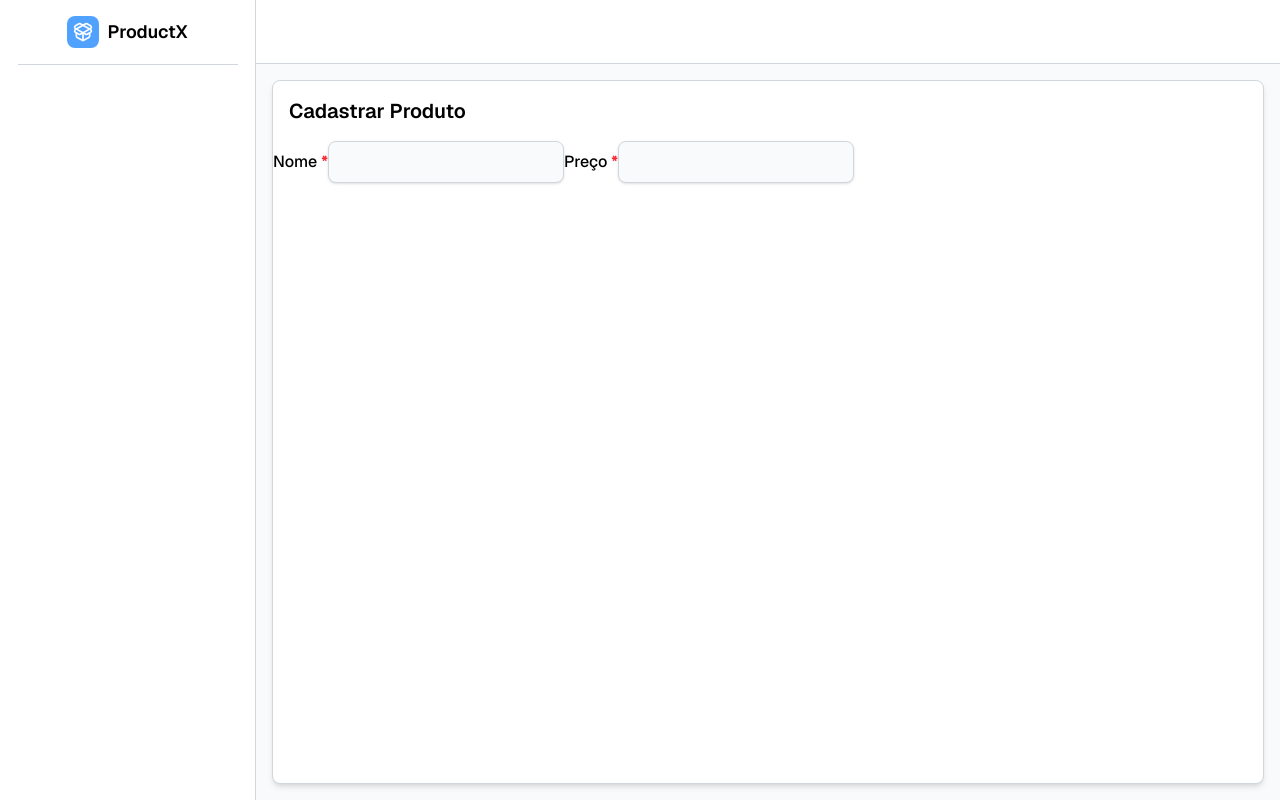
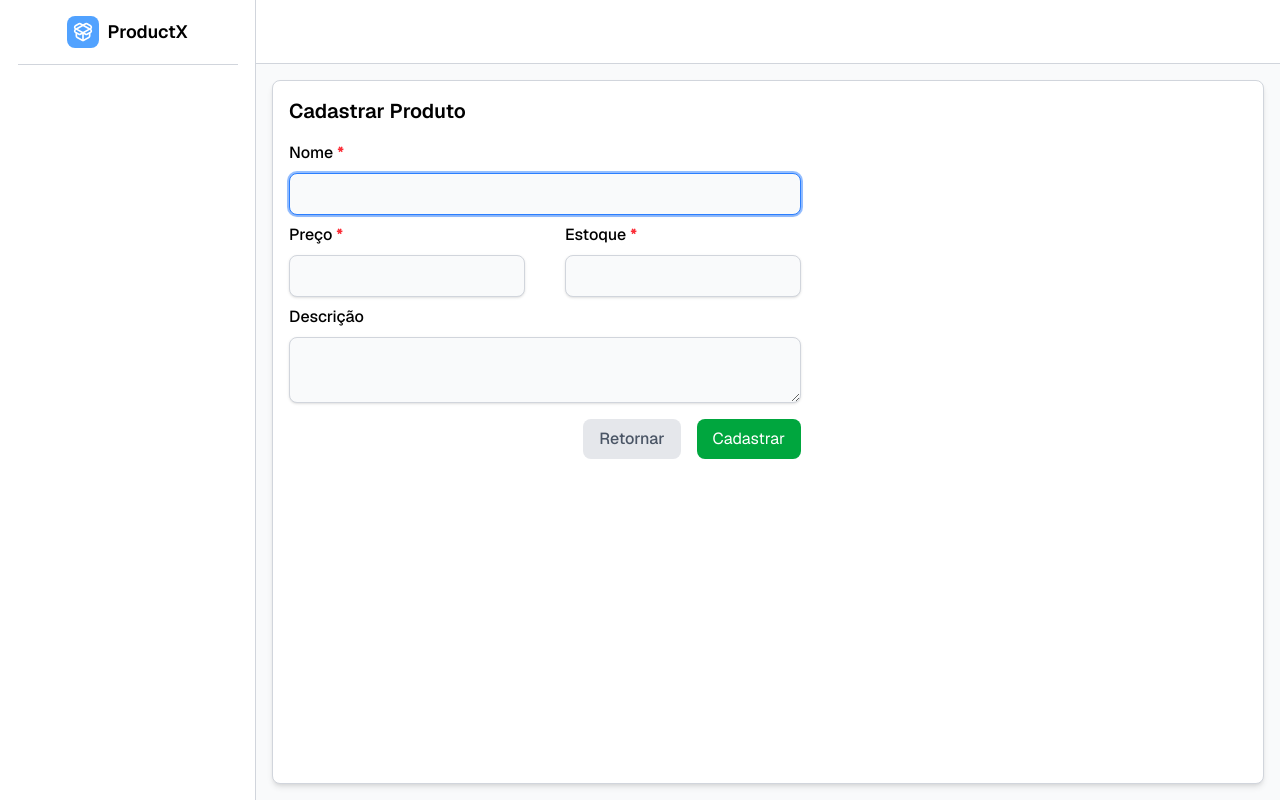
Before and after one commit to gustavoarantesdev/productX, a Next.js app: page /products/create in a window 1280 px wide. Built offline with nearby package versions, Linux system fonts and the light colour scheme.

Commit message:
feat: adiciona tela de formulário para cadastrar produto

```diff
--- a/src/app/products/create/page.tsx
+++ b/src/app/products/create/page.tsx
@@ -1,24 +1,82 @@
 import PageTitle from "@/components/ui/PageTitle";
-import { createProduct } from "../actions";
+import { createProduct } from "./actions";
+import Link from "next/link";
 
 export default function CreateProductPage() {
   return (
     <div>
       <PageTitle title="Cadastrar Produto" />
 
-      <form action={createProduct} className="gap-y-3 w-full flex flex-col">
-        <div className="">
-          <label htmlFor="name" className="font-medium mb-2">
-            Nome
-            <span className="font-bold text-red-500 ml-1">*</span>
-          </label>
-          <input type="text" id="name" required className="my-input" />
+      <form action={createProduct} className="flex w-full flex-col px-4">
+        <label htmlFor="name" className="mb-2 block font-medium">
+          Nome
+          <span className="ml-1 font-bold text-red-500">*</span>
+        </label>
+        <input
+          type="text"
+          name="name"
+          id="name"
+          required
+          className="my-input mb-2 w-lg"
+          autoFocus
+          autoComplete="off"
+        />
 
-          <label htmlFor="price" className="font-medium mb-2">
-            Preço
-            <span className="font-bold text-red-500 ml-1">*</span>
-          </label>
-          <input type="number" id="price" required className="my-input" />
+        <div className="mb-2 flex w-lg gap-x-4">
+          <div className="w-full">
+            <label htmlFor="price" className="mb-2 block font-medium">
+              Preço
+              <span className="ml-1 font-bold text-red-500">*</span>
+            </label>
+            <input
+              type="string"
+              name="price"
+              id="price"
+              required
+              className="my-input"
+              min={0}
+              autoComplete="off"
+            />
+          </div>
+
+          <div className="">
+            <label htmlFor="stock" className="mb-2 block font-medium">
+              Estoque
+              <span className="ml-1 font-bold text-red-500">*</span>
+            </label>
+            <input
+              type="number"
+              id="stock"
+              name="stock"
+              required
+              className="my-input"
+              min={0}
+            />
+          </div>
+        </div>
+
+        <label htmlFor="description" className="mb-2 block font-medium">
+          Descrição
+        </label>
+        <textarea
+          name="description"
+          id="description"
+          className="my-input mb-4 w-lg"
+        ></textarea>
+
+        <div className="flex w-lg justify-end gap-x-4">
+          <Link
+            href={"/products"}
+            className="my-transition flex w-fit cursor-pointer items-center rounded-lg bg-gray-200 px-4 py-2 font-medium text-gray-600 hover:bg-gray-300"
+          >
+            Retornar
+          </Link>
+          <button
+            type="submit"
+            className="my-transition cursor-pointer items-center rounded-lg bg-green-600 px-4 py-2 text-center text-white hover:bg-green-700"
+          >
+            Cadastrar
+          </button>
         </div>
       </form>
     </div>
```
